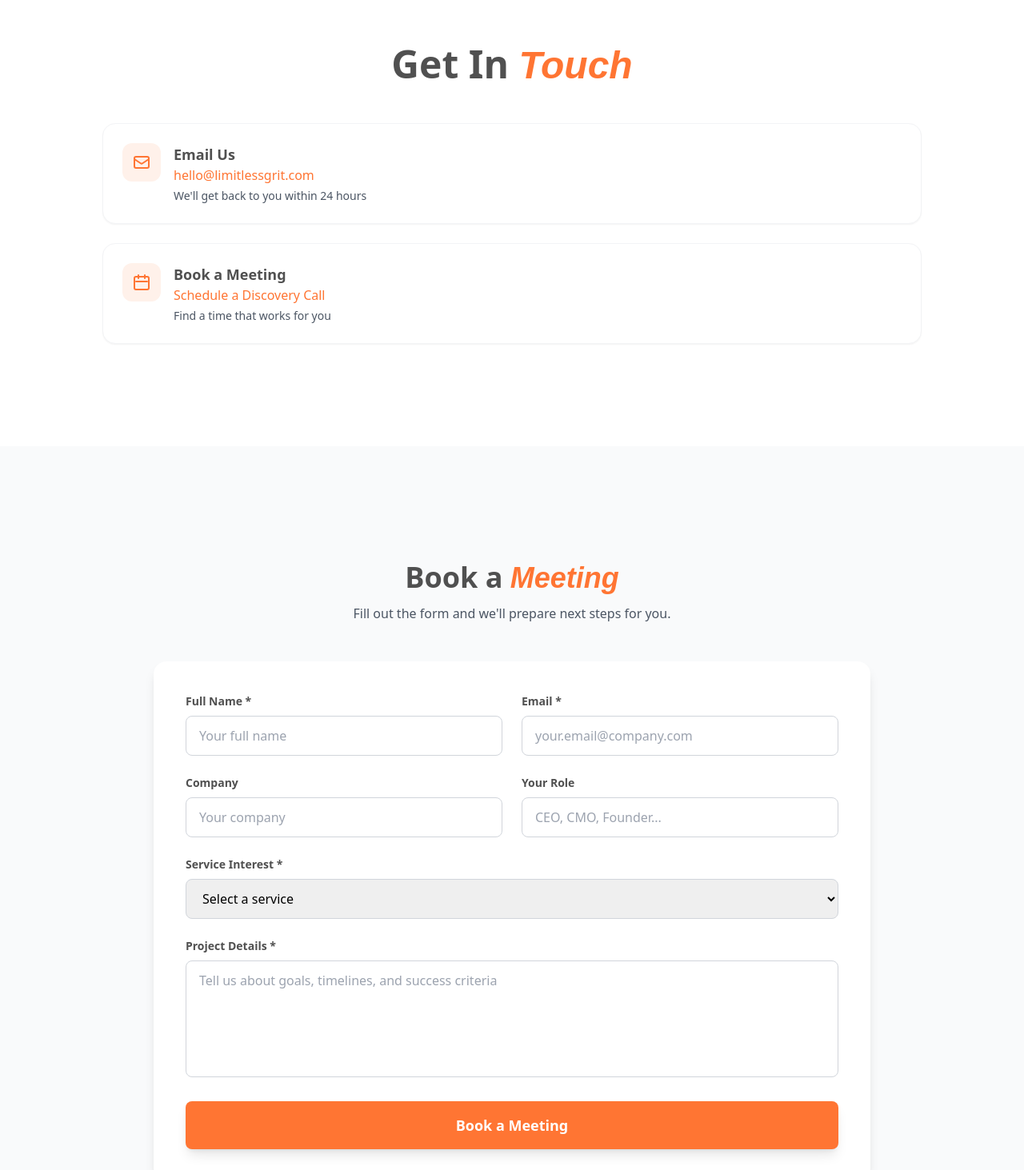
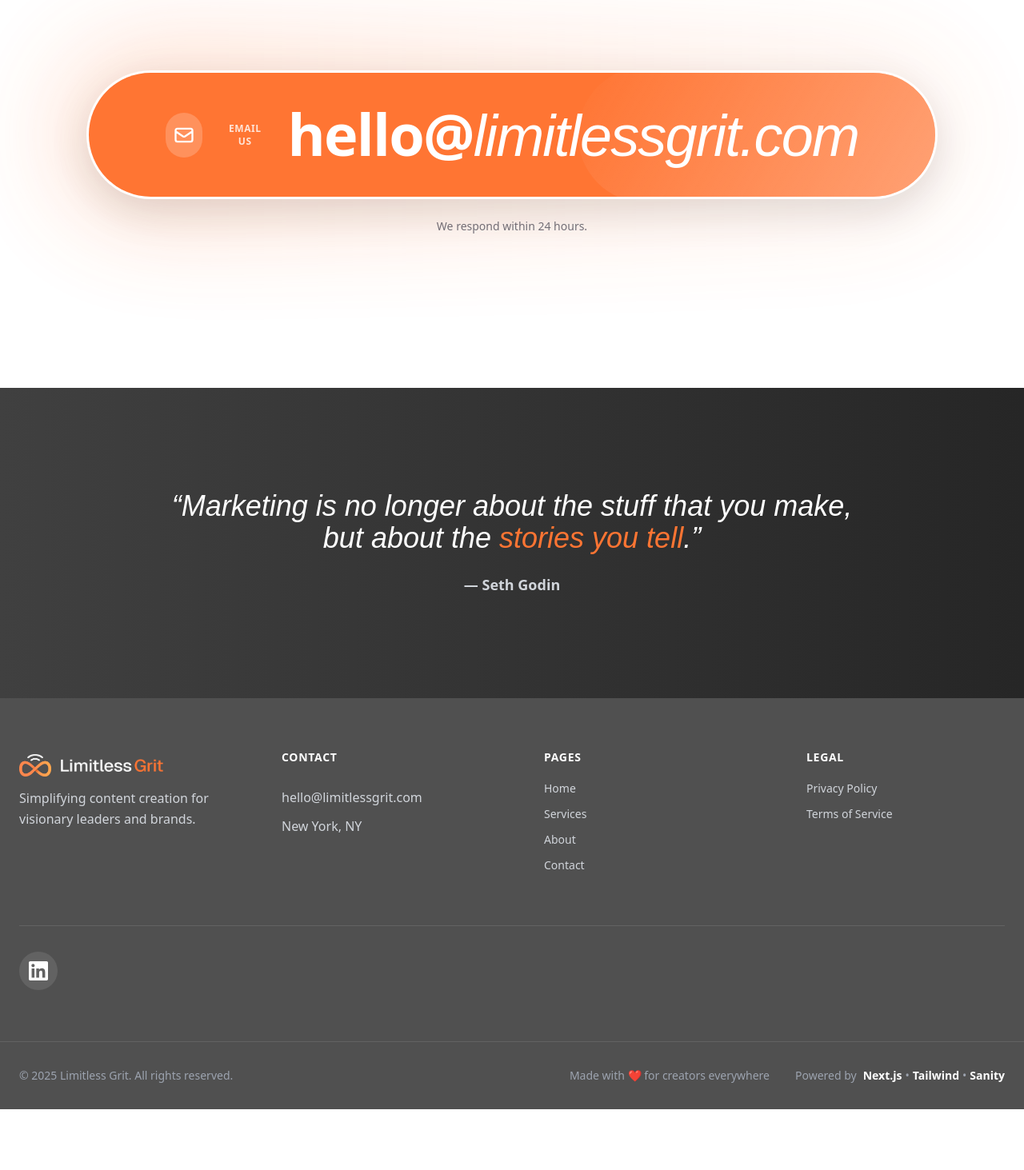
Before and after one commit to Wingsuiter101/Limitless-grit, a Next.js app: page /Limitless-grit/contact in a window 1280 px wide. Shown: the part 600-2063 px from the top of the page at 80% size. After the commit the page ends 1987 px from the top, so only its background shows below. Built offline with nearby package versions, Linux system fonts and the light colour scheme; a web font is replaced by a local one.

Commit message:
feat(contact): redesign contact page with premium email badge and quote

```diff
--- a/src/app/contact/page.tsx
+++ b/src/app/contact/page.tsx
@@ -37,131 +37,89 @@ export default function ContactPage() {
 
       {/* Pricing Section removed per request */}
 
-      {/* Get In Touch cards */}
-      <section className="pt-8 md:pt-24 pb-32 px-6 bg-white">
-        <div className="max-w-5xl mx-auto">
-          <motion.h2
+      {/* Premium Email Badge */}
+      <section className="pt-20 md:pt-32 pb-36 md:pb-48 px-6 bg-white">
+        <div className="max-w-5xl mx-auto text-center">
+          <div className="flex justify-center">
+            <motion.div
+              initial={{ opacity: 0, y: 24 }}
+              whileInView={{ opacity: 1, y: 0 }}
+              transition={{ duration: 0.8 }}
+              viewport={{ once: true }}
+              className="relative inline-block"
+            >
+              <motion.div animate={{ y: [0, -6, 0] }} transition={{ duration: 6, repeat: Infinity, ease: 'easeInOut' }}>
+                <a href="mailto:hello@limitlessgrit.com" className="group">
+                  <motion.span
+                    className="absolute -inset-8 rounded-[999px] bg-gradient-to-r from-primary/30 to-primary/10 blur-3xl opacity-70"
+                    animate={{ opacity: [0.6, 0.9, 0.6] }}
+                    transition={{ duration: 3.5, repeat: Infinity, ease: 'easeInOut' }}
+                  ></motion.span>
+                  <span className="relative block rounded-[999px] p-[3px] bg-white shadow-[0_16px_50px_rgba(0,0,0,0.12)]">
+                    <span className="relative flex items-center gap-5 md:gap-7 rounded-[999px] bg-primary px-10 md:px-20 lg:px-24 py-6 md:py-8 lg:py-10 transition-transform duration-300 group-hover:scale-[1.02] overflow-hidden">
+                      <span className="inline-flex items-center justify-center w-12 h-12 md:w-14 md:h-14 rounded-full bg-white/20">
+                        <svg xmlns="http://www.w3.org/2000/svg" className="w-6 h-6 md:w-7 md:h-7 text-white" fill="none" viewBox="0 0 24 24" stroke="currentColor" strokeWidth="2"><path strokeLinecap="round" strokeLinejoin="round" d="M3 8l7.89 5.26a2 2 0 002.22 0L21 8M5 19h14a2 2 0 002-2V7a2 2 0 00-2-2H5a2 2 0 00-2 2v10a2 2 0 002 2z"/></svg>
+                      </span>
+                      <span className="hidden md:inline text-xs font-semibold tracking-wider uppercase text-white/80">Email Us</span>
+                      <span className="flex items-baseline">
+                        <span className="text-2xl md:text-6xl lg:text-7xl font-bold tracking-tight text-white">hello@</span>
+                        <span className="text-3xl md:text-6xl lg:text-7xl font-inria italic tracking-tight text-white">limitlessgrit.com</span>
+                      </span>
+                      {/* sheen over entire pill */}
+                      <motion.span
+                        className="pointer-events-none absolute -inset-2 rounded-[999px]"
+                        initial={{ x: '-120%' }}
+                        animate={{ x: ['-120%', '120%'] }}
+                        transition={{ duration: 2.2, repeat: Infinity, ease: 'easeInOut' }}
+                        style={{ background: 'linear-gradient(120deg, rgba(255,255,255,0) 0%, rgba(255,255,255,0.35) 50%, rgba(255,255,255,0) 100%)' }}
+                      />
+                    </span>
+                  </span>
+                </a>
+              </motion.div>
+            </motion.div>
+          </div>
+          <motion.p
+            initial={{ opacity: 0, y: 10 }}
+            whileInView={{ opacity: 1, y: 0 }}
+            transition={{ duration: 0.8, delay: 0.2 }}
+            viewport={{ once: true }}
+            className="text-gray-500 mt-6 text-sm"
+          >
+            We respond within 24 hours.
+          </motion.p>
+        </div>
+      </section>
+
+      {/* Quote Section */}
+      <motion.section
+        initial={{ opacity: 0 }}
+        whileInView={{ opacity: 1 }}
+        transition={{ duration: 1 }}
+        viewport={{ once: true }}
+        className="px-6 py-24 md:py-32 bg-gradient-to-r from-neutral-700 to-neutral-800 flex flex-col justify-center"
+      >
+        <div className="max-w-4xl mx-auto text-center">
+          <motion.blockquote
             initial={{ opacity: 0, y: 30 }}
             whileInView={{ opacity: 1, y: 0 }}
             transition={{ duration: 0.8 }}
             viewport={{ once: true }}
-            className="text-4xl md:text-5xl font-bold text-primary-dark text-center mb-12"
+            className="text-2xl md:text-4xl font-inria italic text-white leading-relaxed"
           >
-            Get In <span className="font-inria italic text-primary">Touch</span>
-          </motion.h2>
-          <div className="space-y-6">
-            <motion.div
-              initial={{ opacity: 0, y: 30 }}
-              whileInView={{ opacity: 1, y: 0 }}
-              transition={{ duration: 0.6, delay: 0.1 }}
-              viewport={{ once: true }}
-              className="bg-white rounded-2xl p-6 shadow-sm hover:shadow-lg transition-shadow border border-gray-100"
-            >
-              <a href="mailto:hello@limitlessgrit.com" className="flex items-start gap-4">
-                <div className="w-12 h-12 rounded-xl bg-primary/10 flex items-center justify-center">
-                  <svg xmlns="http://www.w3.org/2000/svg" className="w-6 h-6 text-primary" fill="none" viewBox="0 0 24 24" stroke="currentColor" strokeWidth="2"><path strokeLinecap="round" strokeLinejoin="round" d="M3 8l7.89 5.26a2 2 0 002.22 0L21 8M5 19h14a2 2 0 002-2V7a2 2 0 00-2-2H5a2 2 0 00-2 2v10a2 2 0 002 2z"/></svg>
-                </div>
-                <div>
-                  <h3 className="text-lg font-semibold text-primary-dark">Email Us</h3>
-                  <p className="text-primary font-medium">hello@limitlessgrit.com</p>
-                  <p className="text-sm text-gray-600 mt-1">We'll get back to you within 24 hours</p>
-                </div>
-              </a>
-            </motion.div>
-
-            <motion.div
-              initial={{ opacity: 0, y: 30 }}
-              whileInView={{ opacity: 1, y: 0 }}
-              transition={{ duration: 0.6, delay: 0.2 }}
-              viewport={{ once: true }}
-              className="bg-white rounded-2xl p-6 shadow-sm hover:shadow-lg transition-shadow border border-gray-100"
-            >
-              <a href="#contact-form" className="flex items-start gap-4">
-                <div className="w-12 h-12 rounded-xl bg-primary/10 flex items-center justify-center">
-                  <svg xmlns="http://www.w3.org/2000/svg" className="w-6 h-6 text-primary" fill="none" viewBox="0 0 24 24" stroke="currentColor" strokeWidth="2"><path strokeLinecap="round" strokeLinejoin="round" d="M8 7V3m8 4V3M5 11h14M5 21h14a2 2 0 002-2V7a2 2 0 00-2-2H5a2 2 0 00-2 2v12a2 2 0 002 2z"/></svg>
-                </div>
-                <div>
-                  <h3 className="text-lg font-semibold text-primary-dark">Book a Meeting</h3>
-                  <p className="text-primary font-medium">Schedule a Discovery Call</p>
-                  <p className="text-sm text-gray-600 mt-1">Find a time that works for you</p>
-                </div>
-              </a>
-            </motion.div>
-          </div>
-        </div>
-      </section>
-
-      {/* Contact Form */}
-      <section id="contact-form" className="py-36 pb-48 px-6 bg-gray-50">
-        <div className="max-w-4xl mx-auto">
-          <motion.div
+            “Marketing is no longer about the stuff that you make, but about the <span className="text-primary">stories you tell</span>.”
+          </motion.blockquote>
+          <motion.p
             initial={{ opacity: 0, y: 30 }}
-            whileInView={{ opacity: 1, y: 0 }}
-            transition={{ duration: 0.8 }}
-            viewport={{ once: true }}
-            className="text-center mb-12"
-          >
-            <h2 className="text-3xl md:text-4xl font-bold text-primary-dark">
-              Book a <span className="font-inria italic text-primary">Meeting</span>
-            </h2>
-            <p className="text-gray-600 mt-3">Fill out the form and we'll prepare next steps for you.</p>
-          </motion.div>
-          <motion.div
-            initial={{ opacity: 0, y: 40 }}
             whileInView={{ opacity: 1, y: 0 }}
             transition={{ duration: 0.8, delay: 0.2 }}
             viewport={{ once: true }}
-            className="bg-white rounded-2xl shadow-lg p-8 md:p-10"
+            className="mt-6 text-lg text-gray-300 font-semibold"
           >
-            <form className="space-y-6">
-              <div className="grid sm:grid-cols-2 gap-6">
-                <div>
-                  <label className="block text-sm font-semibold text-primary-dark mb-2">Full Name *</label>
-                  <input className="w-full px-4 py-3 border border-gray-300 rounded-lg focus:ring-2 focus:ring-primary focus:border-transparent" placeholder="Your full name" required />
-                </div>
-                <div>
-                  <label className="block text-sm font-semibold text-primary-dark mb-2">Email *</label>
-                  <input type="email" className="w-full px-4 py-3 border border-gray-300 rounded-lg focus:ring-2 focus:ring-primary focus:border-transparent" placeholder="your.email@company.com" required />
-                </div>
-              </div>
-
-              <div className="grid sm:grid-cols-2 gap-6">
-                <div>
-                  <label className="block text-sm font-semibold text-primary-dark mb-2">Company</label>
-                  <input className="w-full px-4 py-3 border border-gray-300 rounded-lg focus:ring-2 focus:ring-primary focus:border-transparent" placeholder="Your company" />
-                </div>
-                <div>
-                  <label className="block text-sm font-semibold text-primary-dark mb-2">Your Role</label>
-                  <input className="w-full px-4 py-3 border border-gray-300 rounded-lg focus:ring-2 focus:ring-primary focus:border-transparent" placeholder="CEO, CMO, Founder..." />
-                </div>
-              </div>
-
-              <div>
-                <label className="block text-sm font-semibold text-primary-dark mb-2">Service Interest *</label>
-                <select className="w-full px-4 py-3 border border-gray-300 rounded-lg focus:ring-2 focus:ring-primary focus:border-transparent" defaultValue="" required>
-                  <option value="" disabled>Select a service</option>
-                  <option>Content Alchemy</option>
-                  <option>AI-Led Creation</option>
-                  <option>Brand Intelligence</option>
-                  <option>Web & Digital Build</option>
-                  <option>Video Production</option>
-                  <option>Brand Strategy</option>
-                  <option>Other</option>
-                </select>
-              </div>
-
-              <div>
-                <label className="block text-sm font-semibold text-primary-dark mb-2">Project Details *</label>
-                <textarea rows={5} className="w-full px-4 py-3 border border-gray-300 rounded-lg focus:ring-2 focus:ring-primary focus:border-transparent resize-none" placeholder="Tell us about goals, timelines, and success criteria" required />
-              </div>
-
-              <button className="w-full bg-primary hover:bg-primary/90 text-white px-8 py-4 rounded-lg font-semibold text-lg transition-shadow shadow-lg hover:shadow-xl">
-                Book a Meeting
-              </button>
-            </form>
-          </motion.div>
+            — Seth Godin
+          </motion.p>
         </div>
-      </section>
+      </motion.section>
       <Footer />
     </main>
   )
```
